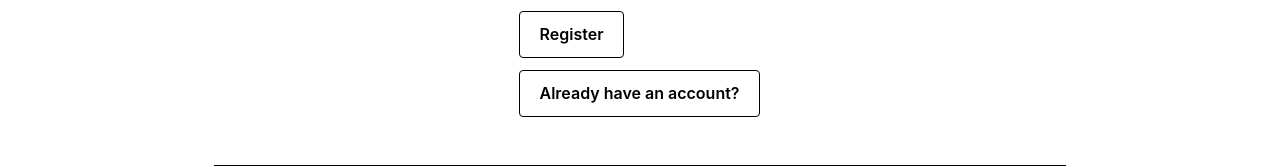
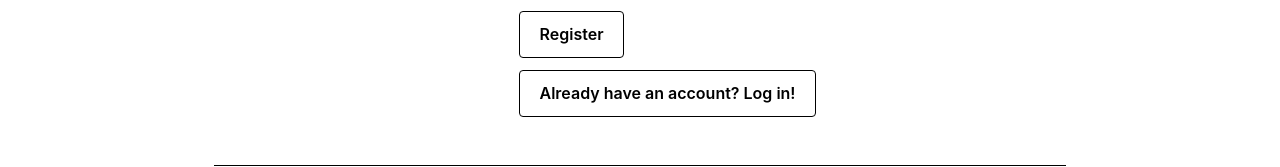
Before and after one commit to verlanski/KV6014-Group-Project, a React (Vite) app: page / in a window 1280 px wide. Shown: the part 511-678 px from the top of the page. Built offline with nearby package versions, Linux system fonts and the light colour scheme.

Commit message:
Small Changes to Homepage
- Changed "Already Have an account" to "Already have an account? Log in!" for clarity"
-

```diff
--- a/src/pages/HomePage.jsx
+++ b/src/pages/HomePage.jsx
@@ -22,7 +22,7 @@ export default function HomePage() {
                 Register
               </button>               {/*This will be linked to the Registration Page*/}
               <button label="Log in" onClick={() => window.location.href = '/login'}>
-                Already have an account?
+                Already have an account? Log in!
               </button> {/*This will be linked to the Log-in page. What about admin? Do we have special link for that?*/}
             </div>
           </div>
```
